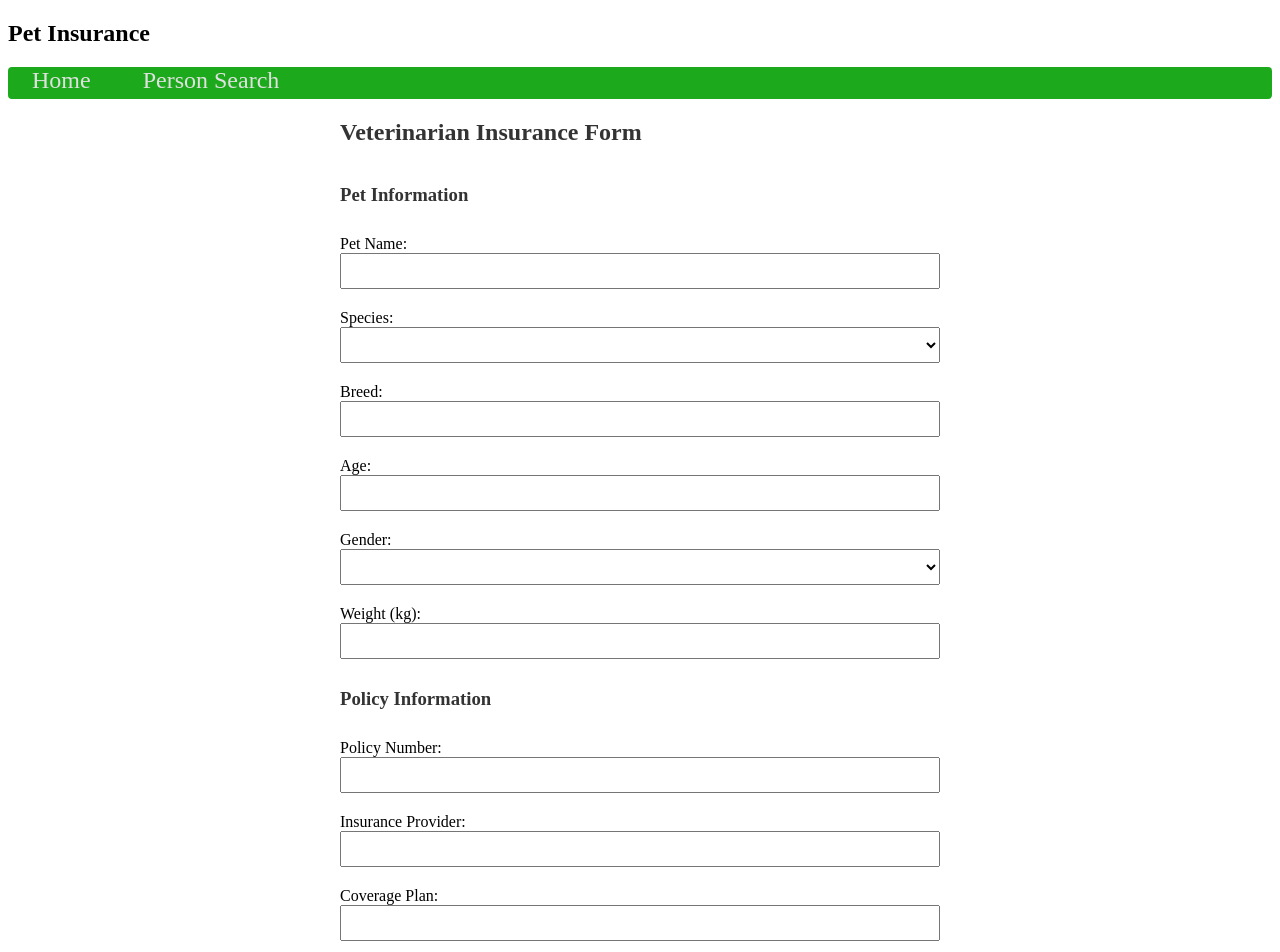
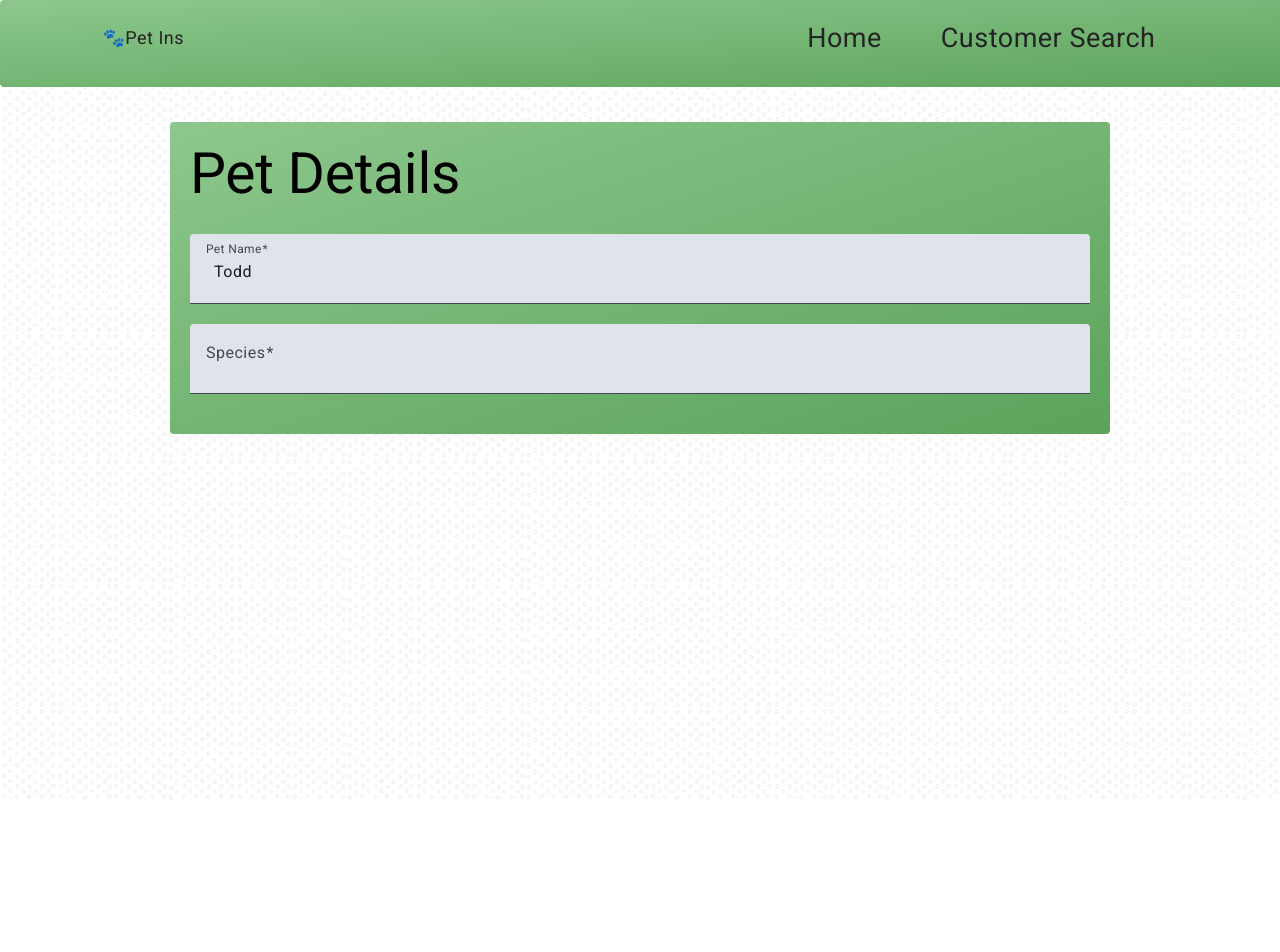
Before and after one commit to Ethan-Guttman/PetIns, an Angular app: page / in a window 1280 px wide. Shown: the top 952 px of the page. After the commit the page ends 800 px from the top, so only its background shows below. Built offline with nearby package versions, Linux system fonts and the light colour scheme.

Commit message:
New background, added materials UI and started on vet insurance form version 2 using angular materials

```diff
--- a/angular.json
+++ b/angular.json
@@ -32,6 +32,7 @@
               }
             ],
             "styles": [
+              "@angular/material/prebuilt-themes/azure-blue.css",
               "src/styles.scss"
             ],
             "scripts": [],
@@ -96,6 +97,7 @@
               }
             ],
             "styles": [
+              "@angular/material/prebuilt-themes/azure-blue.css",
               "src/styles.scss"
             ],
             "scripts": []
--- a/package.json
+++ b/package.json
@@ -12,10 +12,12 @@
   "private": true,
   "dependencies": {
     "@angular/animations": "^18.2.0",
+    "@angular/cdk": "^18.2.4",
     "@angular/common": "^18.2.0",
     "@angular/compiler": "^18.2.0",
     "@angular/core": "^18.2.0",
     "@angular/forms": "^18.2.0",
+    "@angular/material": "^18.2.4",
     "@angular/platform-browser": "^18.2.0",
     "@angular/platform-browser-dynamic": "^18.2.0",
     "@angular/platform-server": "^18.2.0",
--- a/src/app/app.component.html
+++ b/src/app/app.component.html
@@ -1,8 +1,8 @@
 
 
 <main class="main">
+  <nav>🐾Pet Ins&nbsp;<div class="rightSide"><a href="/">Home</a>&nbsp;<a href="/customersearch">Customer Search</a></div></nav>
   <h2>Pet Insurance</h2>
-  <nav><a href="/">Home</a>&nbsp;<a href="/peoplesearch">Person Search</a></nav>
   <app-vet-insurance-form />
 </main>
 
--- a/src/app/app.component.scss
+++ b/src/app/app.component.scss
@@ -1,14 +1,29 @@
+
 nav {
-    width: fill;
-    background-color: #1caa1c;
+    width: 100%;
+    font-size: 18px;
+    padding: 1.6rem 6.4rem;
+    background-image: linear-gradient(to bottom right, #8dc78d, #5ba35b);
+    color: rgb(36, 36, 36);
     height: 2em;
     border-radius: 4px;
+    position: fixed;
 }
 
 nav a {
     height: fill;
     font-size: 1.5em;
     margin: auto 1em;
-    color: rgb(224, 224, 224);
+    color: rgb(36, 36, 36);
     text-decoration: none;
+
 }
+
+nav a:hover {
+    color: rgb(119, 119, 119);
+}
+
+.rightSide {
+    float:right;
+    padding-right:200px;
+}
--- a/src/app/app.config.ts
+++ b/src/app/app.config.ts
@@ -3,7 +3,8 @@ import { provideRouter } from '@angular/router';
 
 import { routes } from './app.routes';
 import { provideClientHydration } from '@angular/platform-browser';
+import { provideAnimationsAsync } from '@angular/platform-browser/animations/async';
 
 export const appConfig: ApplicationConfig = {
-  providers: [provideZoneChangeDetection({ eventCoalescing: true }), provideRouter(routes), provideClientHydration()]
+  providers: [provideZoneChangeDetection({ eventCoalescing: true }), provideRouter(routes), provideClientHydration(), provideAnimationsAsync(), provideAnimationsAsync()]
 };
--- a/src/app/vet-insurance-form/vet-insurance-form.component.html
+++ b/src/app/vet-insurance-form/vet-insurance-form.component.html
@@ -1,61 +1,13 @@
 <div class="container">
-    <h2>Veterinarian Insurance Form</h2>
-
-    <form [formGroup]="vetForm" (ngSubmit)="onSubmit()">
-      <!-- Pet Information -->
-      <h3>Pet Information</h3>
-      <label>Pet Name: </label>
-      <input type="text" formControlName="petName" />
-      <div *ngIf="vetForm.get('petName')?.invalid && vetForm.get('petName')?.touched">
-        Pet Name is required.
-      </div>
-
-      <label>Species: </label>
-      <select formControlName="species">
-        <option value="dog">Dog</option>
-        <option value="cat">Cat</option>
-        <option value="other">Other</option>
-      </select>
-
-      <label>Breed: </label>
-      <input type="text" formControlName="breed" />
-
-      <label>Age: </label>
-      <input type="number" formControlName="age" />
-      <div *ngIf="vetForm.get('age')?.invalid && vetForm.get('age')?.touched">
-        Age must be a positive number.
-      </div>
-
-      <label>Gender: </label>
-      <select formControlName="gender">
-        <option value="male">Male</option>
-        <option value="female">Female</option>
-      </select>
-
-      <label>Weight (kg): </label>
-      <input type="number" formControlName="weight" />
-
-      <!-- Policy Information -->
-      <h3>Policy Information</h3>
-      <label>Policy Number: </label>
-      <input type="text" formControlName="policyNumber" />
-
-      <label>Insurance Provider: </label>
-      <input type="text" formControlName="insuranceProvider" />
-
-      <label>Coverage Plan: </label>
-      <input type="text" formControlName="coveragePlan" />
-
-      <label>Deductible: </label>
-      <input type="number" formControlName="deductible" />
-
-      <label>Co-Pay (%): </label>
-      <input type="number" formControlName="coPay" />
-
-      <label>Annual Maximum Limit: </label>
-      <input type="number" formControlName="annualMaxLimit" />
-
-      <!-- Submit Button -->
-      <button type="submit" [disabled]="vetForm.invalid">Submit</button>
-    </form>
-  </div>
+  <h1>Pet Details</h1>
+  <form [formGroup]="vetForm" #vetInsuranceForm="ngForm" (ngSubmit)="Submit()">
+    <mat-form-field>
+      <mat-label>Pet Name</mat-label>
+      <input formControlName="petNameControl" matInput >
+    </mat-form-field>
+    <mat-form-field>
+      <mat-label>Species</mat-label>
+      <input formControlName="speciesControl" matInput >
+    </mat-form-field>
+  </form>
+</div>
--- a/src/app/vet-insurance-form/vet-insurance-form.component.scss
+++ b/src/app/vet-insurance-form/vet-insurance-form.component.scss
@@ -1,6 +1,10 @@
 .container {
-    width: 600px;
-    margin: 0 auto;
+    width: 900px;
+    max-width: 80%;
+    margin: 70px auto;
+    padding: 20px;
+    background-image: linear-gradient(to bottom right, #8dc78d, #5ba35b);
+    border-radius: 4px;
   }
 
   h2, h3 {
@@ -18,19 +22,21 @@
 
   input, select {
     margin-bottom: 10px;
-    padding: 8px;
+    padding: 2px 8px;
     font-size: 14px;
   }
 
   button {
     margin-top: 20px;
     padding: 10px;
-    background-color: #5cb85c;
+    background-color: #295729;
     color: white;
-    border: none;
+    border: 3px solid #295729;
     cursor: pointer;
   }
 
   button:disabled {
-    background-color: #d9534f;
+    background-color: #5f5e5e;
+    border: 3px solid #a0a0a0;
+    cursor: default;
   }
--- a/src/app/vet-insurance-form/vet-insurance-form.component.ts
+++ b/src/app/vet-insurance-form/vet-insurance-form.component.ts
@@ -1,42 +1,61 @@
-import { Component } from '@angular/core';
-import { FormBuilder, FormGroup, Validators } from '@angular/forms';
+import { Component, ChangeDetectionStrategy } from '@angular/core';
+import { FormBuilder, FormControl, FormGroup, FormsModule, Validators } from '@angular/forms';
 import { ReactiveFormsModule } from '@angular/forms';
+import {MatSelectModule} from '@angular/material/select';
+import {MatInputModule} from '@angular/material/input';
+import {MatFormFieldModule} from '@angular/material/form-field';
 import { CommonModule } from '@angular/common';
+
 
 @Component({
   selector: 'app-vet-insurance-form',
   templateUrl: './vet-insurance-form.component.html',
   styleUrls: ['./vet-insurance-form.component.scss'],
-  imports: [ReactiveFormsModule, CommonModule],
+  imports: [MatFormFieldModule, MatInputModule, MatSelectModule, ReactiveFormsModule, CommonModule, FormsModule],
+  changeDetection: ChangeDetectionStrategy.OnPush,
   standalone: true,
 })
 export class VetInsuranceFormComponent {
   vetForm: FormGroup;
 
-  constructor(private fb: FormBuilder) {
-    this.vetForm = this.fb.group({
-      // Pet Information
-      petName: ['', Validators.required],
-      species: ['', Validators.required],
-      breed: ['', Validators.required],
-      age: ['', [Validators.required, Validators.min(0)]],
-      gender: ['', Validators.required],
-      weight: ['', [Validators.required, Validators.min(0)]],
+  // this.vetForm = new FormGroup({
+  //   petNameControl: new FormControl('Todd', Validators.required)
+  // });
 
-      // Policy Information
-      policyNumber: ['', Validators.required],
-      insuranceProvider: ['', Validators.required],
-      coveragePlan: ['', Validators.required],
-      deductible: ['', [Validators.required, Validators.min(0)]],
-      coPay: ['', [Validators.required, Validators.min(0)]],
-      annualMaxLimit: ['', [Validators.required, Validators.min(0)]]
-    });
-  }
+    // Pet Information
 
-  onSubmit() {
-    if (!this.vetForm.valid) {
-      alert('Invalid form');
+    // speciesControl = new FormControl('', Validators.required);
+    // breedControl = new FormControl('', Validators.required);
+    // ageControl = new FormControl('', Validators.required);
+    // petGenderControl = new FormControl('', Validators.required);
+    // petWeightControl = new FormControl('', Validators.required);
+    // species: ['', Validators.required],
+    // breed: ['Terrier', Validators.required],
+    // age: ['5', [Validators.required, Validators.min(0)]],
+    // gender: ['Male', Validators.required],
+    // weight: ['11', [Validators.required, Validators.min(0)]],
+
+    // // Policy Information
+    // policyNumber: ['I4023486', Validators.required],
+    // insuranceProvider: ['Pet Number One', Validators.required],
+    // coveragePlan: ['basic silver', Validators.required],
+    // deductible: ['300', [Validators.required, Validators.min(0)]],
+    // coPay: ['80', [Validators.required, Validators.min(0)]],
+    // annualMaxLimit: ['5000', [Validators.required, Validators.min(0)]]
+    constructor(private fb: FormBuilder) {
+      this.vetForm = this.fb.group({
+        petNameControl: new FormControl('Todd', Validators.required),
+        speciesControl : new FormControl('', Validators.required),
+        breedControl : new FormControl('', Validators.required),
+        ageControl : new FormControl('', Validators.required),
+        petGenderControl : new FormControl('', Validators.required),
+        petWeightControl : new FormControl('', Validators.required)
+      })
+
     }
-    console.log('here');
+
+
+  Submit() {
+    console.log('works');
   }
 }
--- a/src/index.html
+++ b/src/index.html
@@ -6,8 +6,10 @@
   <base href="/">
   <meta name="viewport" content="width=device-width, initial-scale=1">
   <link rel="icon" type="image/x-icon" href="favicon.ico">
+  <link href="https://fonts.googleapis.com/css2?family=Roboto:wght@300;400;500&display=swap" rel="stylesheet">
+  <link href="https://fonts.googleapis.com/icon?family=Material+Icons" rel="stylesheet">
 </head>
-<body>
+<body class="mat-typography">
   <app-root></app-root>
 </body>
 </html>
--- a/src/styles.scss
+++ b/src/styles.scss
@@ -1 +1,43 @@
+
+// Custom Theming for Angular Material
+// For more information: https://material.angular.io/guide/theming
+@use '@angular/material' as mat;
+// Plus imports for other components in your app.
+
+// Include the common styles for Angular Material. We include this here so that you only
+// have to load a single css file for Angular Material in your app.
+// Be sure that you only ever include this mixin once!
+@include mat.core();
+
+// Define the theme object.
+$PetInsSetup-theme: mat.define-theme((
+  color: (
+    theme-type: light,
+    primary: mat.$azure-palette,
+    tertiary: mat.$blue-palette,
+  ),
+  density: (
+    scale: 0,
+  )
+));
+
+// Include theme styles for core and each component used in your app.
+// Alternatively, you can import and @include the theme mixins for each component
+// that you are using.
+:root {
+  @include mat.all-component-themes($PetInsSetup-theme);
+}
+
+// Comment out the line below if you want to use the pre-defined typography utility classes.
+// For more information: https://material.angular.io/guide/typography#using-typography-styles-in-your-application.
+// @include mat.typography-hierarchy($PetInsSetup-theme);
+
+// Comment out the line below if you want to use the deprecated `color` inputs.
+// @include mat.color-variants-backwards-compatibility($PetInsSetup-theme);
 /* You can add global styles to this file, and also import other style files */
+
+html, body { height: 100%; background: repeat url(../bgpattern.png);}
+body { margin: 0; font-family: Roboto, "Helvetica Neue", sans-serif; }
+
+html, body { height: 100%; }
+body { margin: 0; font-family: Roboto, "Helvetica Neue", sans-serif; }
```
Also changed, not shown: bgpattern.png (added), 1 other file (tests, documents, lock files or other folders).
